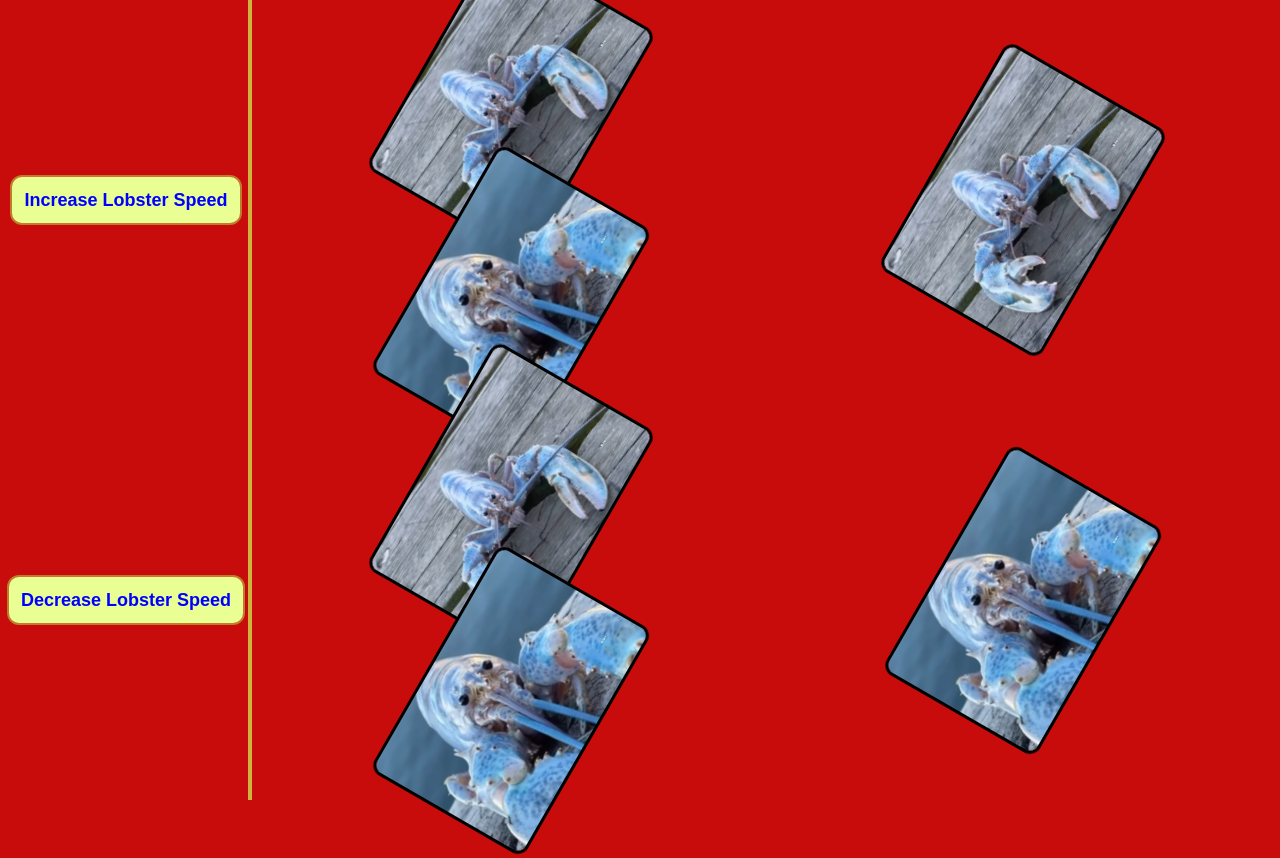
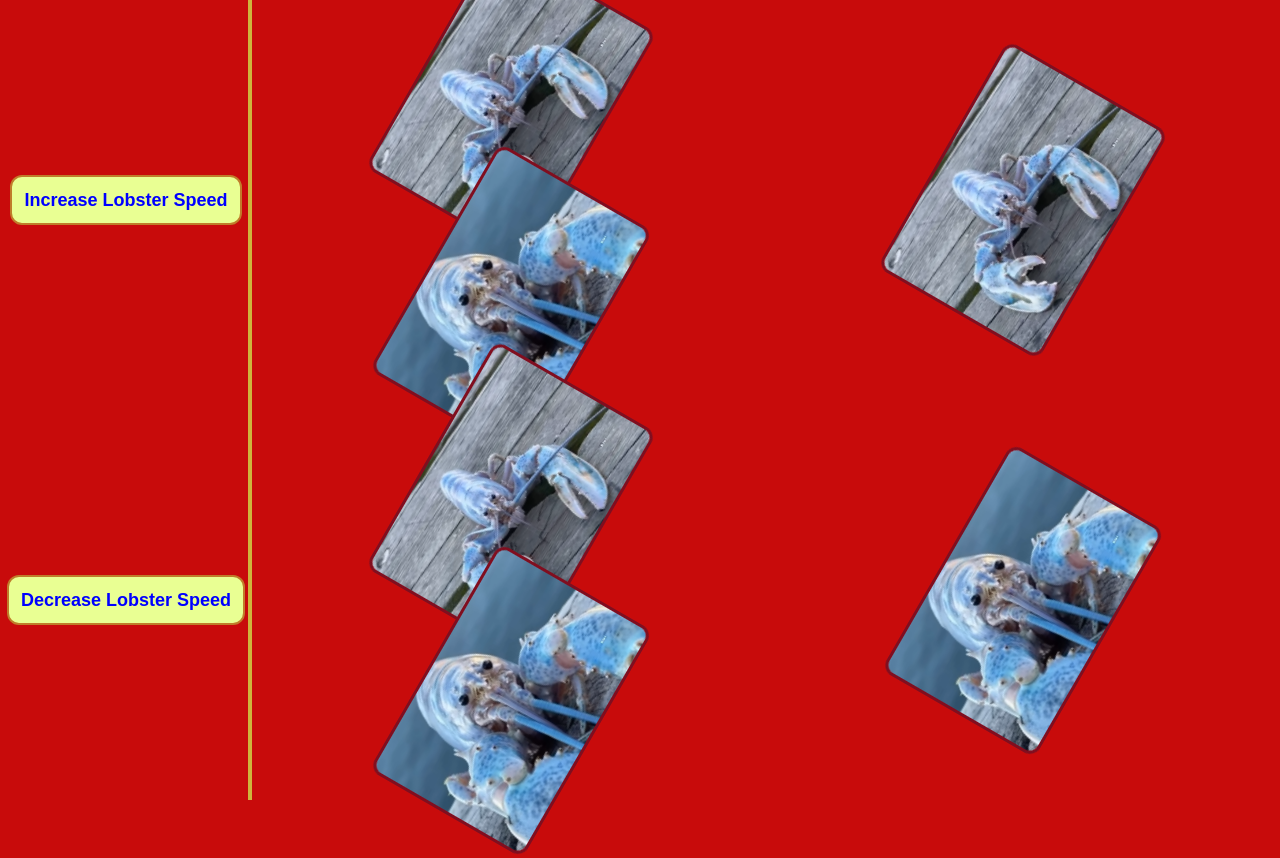
Before and after one commit to Cubeacabra/krustyKrab, a plain HTML site: page index.html in a window 1280 px wide. Drawn offline with Linux system fonts and the light colour scheme.

Commit message:
Update crab.css

```diff
--- a/crab.css
+++ b/crab.css
@@ -11,7 +11,7 @@ body {
 	animation: bg 6s infinite linear;
 }
 img {
-	border-color: 800e1f;
+	border-color: #800e1f;
 	border-radius: 12px;
 	max-width: 100%;
 	max-height: 100%;
```
